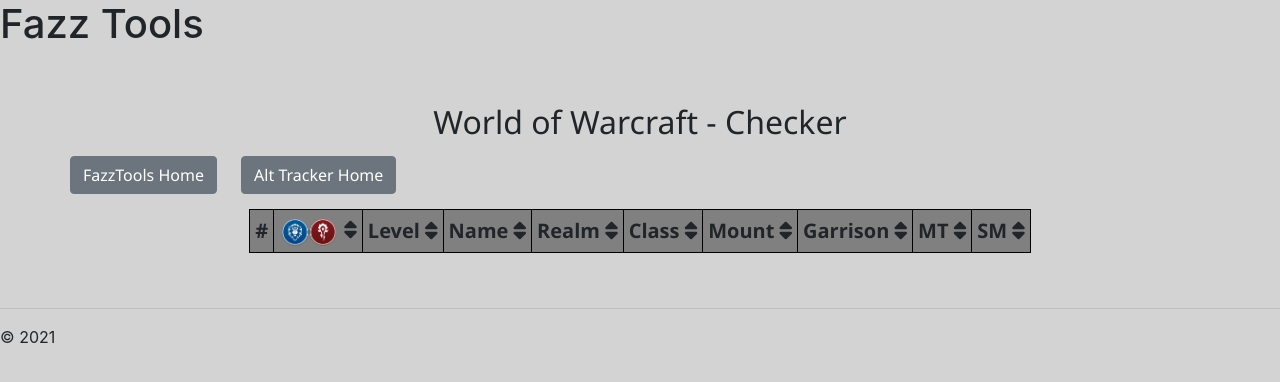
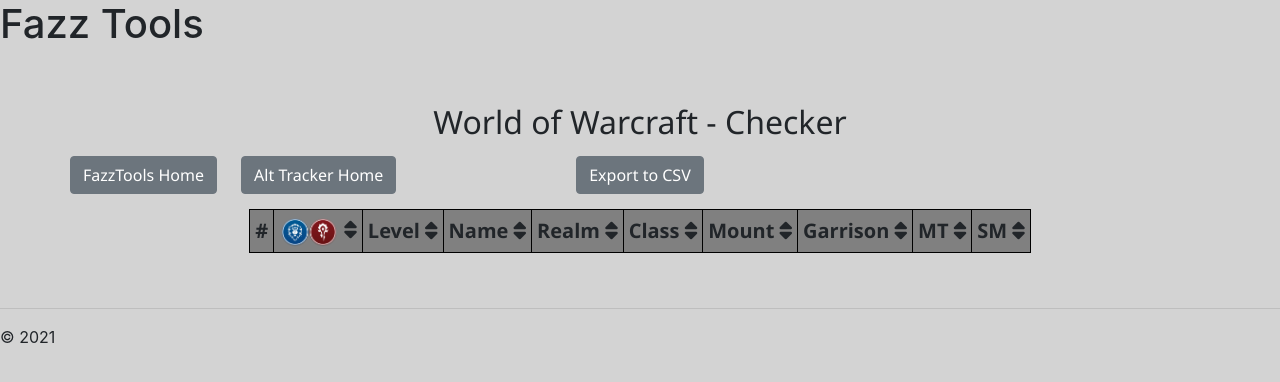
Before and after one commit to joefarrelly/AltTracker, a Django app: page /wowprof/checker/ in a window 1280 px wide. Shown: the top 382 px of the page. Run offline with Django 3.2, Linux system fonts and the light colour scheme; lists and menus that the app fills with data are empty; some libraries are stand-ins or nearby versions.

Commit message:
add export csv to alt checker page cleaned up unused code in navbar.js

```diff
--- a/wowprof/static/wowprof/scripts/navbar.js
+++ b/wowprof/static/wowprof/scripts/navbar.js
@@ -76,10 +76,7 @@
 $(function() {
     $('#alts-table td:nth-child(6)').each(function(index) {
         var classColor = ['Warrior','Paladin','Hunter','Rogue','Priest','Shaman','Mage','Warlock','Monk','Druid','DemonHunter','DeathKnight'];
-        var tempclassName = $(this).text();
-        var className = tempclassName.replace(/\s+/g, '');
-        var tempMo = $(this).parent("tr");
-        var tempMo2 = tempMo[0].cells;
+        var className = ($(this).text()).replace(/\s+/g, '');
         for (var i = 0; i < classColor.length; i++) {
             if (className === classColor[i]) {
                 var counter = 0
@@ -98,10 +95,7 @@
 $(function() {
     $('#alts-checker-table td:nth-child(6)').each(function(index) {
         var classColor = ['Warrior','Paladin','Hunter','Rogue','Priest','Shaman','Mage','Warlock','Monk','Druid','DemonHunter','DeathKnight'];
-        var tempclassName = $(this).text();
-        var className = tempclassName.replace(/\s+/g, '');
-        var tempMo = $(this).parent("tr");
-        var tempMo2 = tempMo[0].cells;
+        var className = ($(this).text()).replace(/\s+/g, '');
         for (var i = 0; i < classColor.length; i++) {
             if (className === classColor[i]) {
                 var counter = 0
@@ -120,10 +114,7 @@
 $(function() {
     $('#alts-checker-table td:nth-child(8)').each(function(index) {
         var classColor = ['Level3','Level2', 'Level1', 'NotBuilt'];
-        var tempclassName = $(this).text();
-        var className = tempclassName.replace(/\s+/g, '');
-        var tempMo = $(this).parent("tr");
-        var tempMo2 = tempMo[0].cells;
+        var className = ($(this).text()).replace(/\s+/g, '');
         for (var i = 0; i < classColor.length; i++) {
             if (className === classColor[i]) {
                 var counter = 0
@@ -143,8 +134,6 @@
     $('#alts-checker-table td:nth-child(9)').each(function(index) {
         var classColor = ['Yes','No'];
         var className = $(this).text();
-        var tempMo = $(this).parent("tr");
-        var tempMo2 = tempMo[0].cells;
         for (var i = 0; i < classColor.length; i++) {
             if (className === classColor[i]) {
                 var counter = 0
@@ -164,8 +153,6 @@
     $('#alts-checker-table td:nth-child(10)').each(function(index) {
         var classColor = ['Yes','No','Quest'];
         var className = $(this).text();
-        var tempMo = $(this).parent("tr");
-        var tempMo2 = tempMo[0].cells;
         for (var i = 0; i < classColor.length; i++) {
             if (className === classColor[i]) {
                 var counter = 0
--- a/wowprof/templates/wowprof/wowprof_checker.html
+++ b/wowprof/templates/wowprof/wowprof_checker.html
@@ -7,10 +7,19 @@
 <div>
     <h2 style="text-align: center">World of Warcraft - Checker</h2>
     <div class="row" style="margin: 15px">
-        <div class="col-6">
+        <div class="col-4">
             <a href="{% url 'wowprof_home' %}" class="btn btn-secondary">FazzTools Home</a>
             <a href="{% url 'wowprof_alts' %}" class="btn btn-secondary">Alt Tracker Home</a>
-          <!--   <a href="{% url 'wowprof_checker' %}" class="btn btn-secondary">Alt Checker Home</a> -->
+        </div>
+        <div class="col-4" style="text-align: center">
+            <form method="GET">
+                <input type="hidden" name="format" value="csv">
+                <input type="hidden" name="" value="">
+                <input type="submit" value="Export to CSV" class="btn btn-secondary">
+            </form>
+        </div>
+        <div class="col-4">
+
         </div>
     </div>
     <div class="row">
--- a/wowprof/views.py
+++ b/wowprof/views.py
@@ -40,7 +40,7 @@
 # MAIN_IP=LOCAL_IP
 MAIN_IP = HOST_IP
 
-table_header = [
+alt_table_header = [
     "Faction",
     "Level",
     "Name",
@@ -48,9 +48,19 @@
     "Class",
     "Profession 1",
     "Profession 2",
-    "Item Level",
+    "Item Level"
+]
+
+alt_checker_table_header = [
+    "Faction",
+    "Level",
+    "Name",
+    "Realm",
+    "Class",
+    "Mount Skill",
     "Garrison",
-    "Mount Skill"
+    "Mage Tower",
+    "Shadowmourne"
 ]
 
 # def test_table(request):
@@ -149,8 +159,8 @@
             if request.GET['format'] == 'csv':
                 csv_export = []
                 for alt in alt_objects:
-                    csv_export.append([alt.altFaction, alt.altLevel, alt.altName, alt.altRealm, alt.get_altClass_display(), alt.altcustom.get_profession1_display(), alt.altcustom.get_profession2_display(), alt.altcustom.average_item_level, alt.altcustom.get_garrison_display(), alt.altcustom.get_mount_display()])
-                alt_df = pd.DataFrame(csv_export, index=list(range(1, len(csv_export) + 1)), columns=table_header)
+                    csv_export.append([alt.altFaction, alt.altLevel, alt.altName, alt.altRealm, alt.get_altClass_display(), alt.altcustom.get_profession1_display(), alt.altcustom.get_profession2_display(), alt.altcustom.average_item_level])
+                alt_df = pd.DataFrame(csv_export, index=list(range(1, len(csv_export) + 1)), columns=alt_table_header)
                 response = HttpResponse(alt_df.to_csv(index_label='Index'))
                 response['Content-Disposition'] = 'attachment; filename=alt_data.csv'
                 return response
@@ -208,10 +218,20 @@
 
 
 def wowProfChecker(request):
-    alt_objects = []
-    if 'altId' in request.session:
-        alt_objects = Alt.objects.select_related('altcustom').filter(pk__in=request.session['altId']).order_by('-altLevel', '-altcustom__average_item_level')
-    return render(request, 'wowprof/wowprof_checker.html', {'altData': alt_objects})
+    if request.method == 'GET':
+        alt_objects = []
+        if 'altId' in request.session:
+            alt_objects = Alt.objects.select_related('altcustom').filter(pk__in=request.session['altId']).order_by('-altLevel', '-altcustom__average_item_level')
+        if request.GET:
+            if request.GET['format'] == 'csv':
+                csv_export = []
+                for alt in alt_objects:
+                    csv_export.append([alt.altFaction, alt.altLevel, alt.altName, alt.altRealm, alt.get_altClass_display(), alt.altcustom.get_mount_display(), alt.altcustom.get_garrison_display(), alt.altcustom.get_mageTower_display(), alt.altcustom.get_shadowmourne_display()])
+                alt_df = pd.DataFrame(csv_export, index=list(range(1, len(csv_export) + 1)), columns=alt_checker_table_header)
+                response = HttpResponse(alt_df.to_csv(index_label='Index'))
+                response['Content-Disposition'] = 'attachment; filename=alt_checker_data.csv'
+                return response
+        return render(request, 'wowprof/wowprof_checker.html', {'altData': alt_objects})
 
 
 def wowProfRequiem(request):
```
